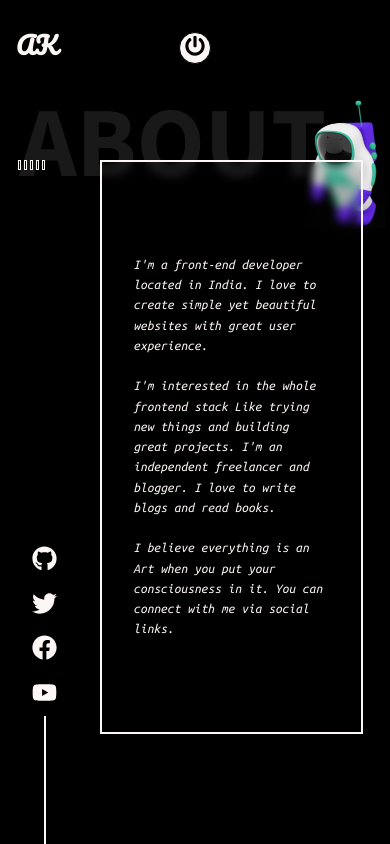
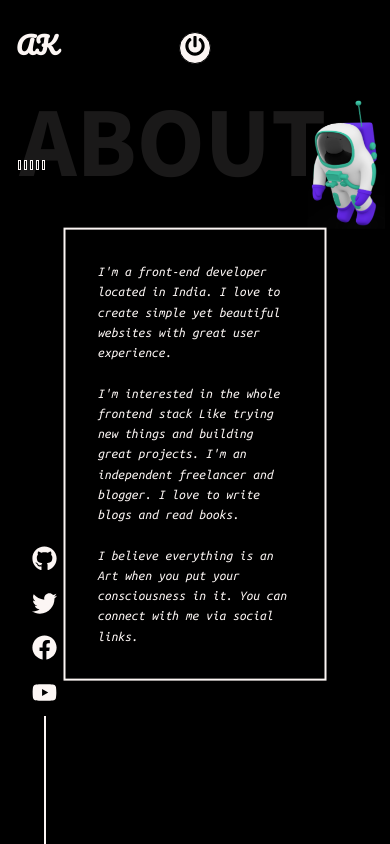
Before and after one commit to Akshaygarg034/Portfolio, a React (Create React App) app: page /about in a window 390 px wide. Built offline with nearby package versions, Linux system fonts and the light colour scheme.

Commit message:
about page made responsive

```diff
--- a/src/components/AboutPage.js
+++ b/src/components/AboutPage.js
@@ -50,6 +50,26 @@ const Main = styled.div`
   top: 10rem;
   font-family: 'Ubuntu Mono', monospace;
   font-style: italic;
+
+  @media (max-width: 40em) {
+    width: 60vw;
+    height: 50vh;
+    top: 50%;
+    left: 50%;
+    transform: translate(-50%, -50%);
+  }
+
+  @media (max-width: 30em) {
+    width: 50vw;
+    height: auto;
+    backdrop-filter: none;
+    margin-top: 2rem;
+  }
+
+  @media (max-width: 20em) {
+    padding: 1rem;
+    font-size: calc(0.5rem + 1vw);
+  }
 `
 
 
```
